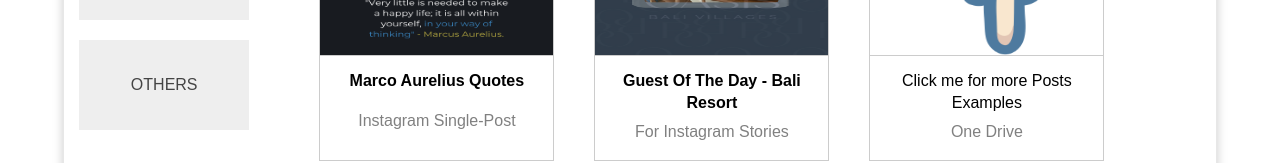
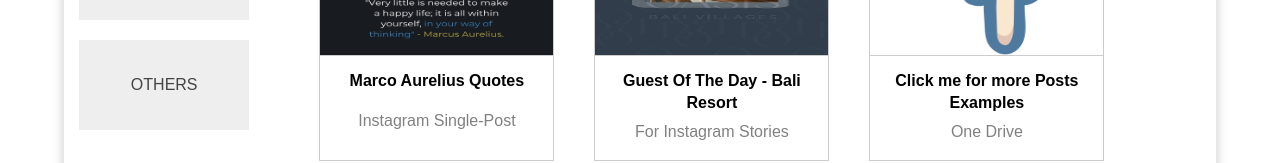
Before and after one commit to marcoslasaye/Portfolio, a plain HTML site: page Designs.html in a window 1280 px wide. Shown: the part 640-803 px from the top of the page. Drawn offline with Linux system fonts and the light colour scheme.

Commit message:
Update Designs.html

```diff
--- a/Designs.html
+++ b/Designs.html
@@ -126,7 +126,7 @@
                     </div>
 
                     <div class="project-info">
-                        <p><a href="https://1drv.ms/f/s!AiFKf3FzCzke4VtVPiMcoGBIaj8C?e=ctOrmI">Click me for more Posts Examples</a></p>
+                        <h2><a href="https://1drv.ms/f/s!AiFKf3FzCzke4VtVPiMcoGBIaj8C?e=ctOrmI">Click me for more Posts Examples</a></h2>
                         <p>One Drive</p>
                     </div>
                 </article>
```
